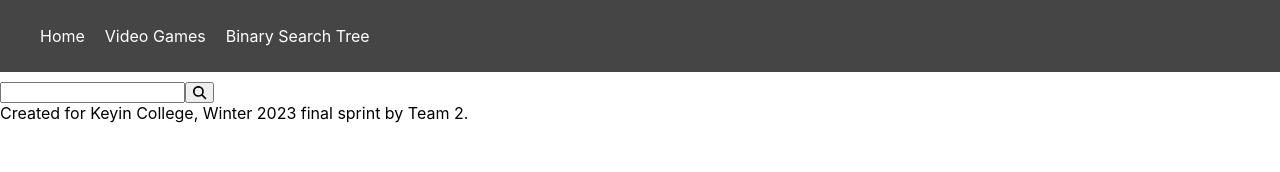
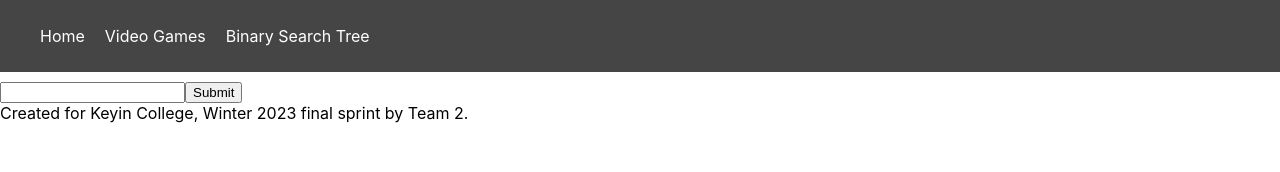
Before and after one commit to Semester-4-Group-2/team-2-sprint-2-frontend, a React (Create React App) app in the folder team2-react/: page /videogames in a window 1280 px wide. Shown: the top 172 px of the page. Built offline with nearby package versions, Linux system fonts and the light colour scheme.

Commit message:
removed icons

```diff
--- a/team2-react/src/Components/VideoGames.jsx
+++ b/team2-react/src/Components/VideoGames.jsx
@@ -1,7 +1,7 @@
 import React from "react";
 import { BrowserRouter as Router, Routes, Route, Link } from "react-router-dom";
-import { FontAwesomeIcon } from "@fortawesome/react-fontawesome";
-import { faMagnifyingGlass } from "@fortawesome/free-solid-svg-icons";
+// import { FontAwesomeIcon } from "@fortawesome/react-fontawesome";
+// import { faMagnifyingGlass } from "@fortawesome/free-solid-svg-icons";
 
 export default function VideoGames() {
     const handleSubmit = (e) => e.preventDefault()
@@ -10,7 +10,8 @@
       <form className="search" onSubmit={handleSubmit}>
         <input className="search__input" type="text" id="search" />
         <button className="search__button" type="submit">
-          <FontAwesomeIcon icon={faMagnifyingGlass} />
+        Submit
+          {/* <FontAwesomeIcon icon={faMagnifyingGlass} /> */}
         </button>
       </form>
     </header>
```
